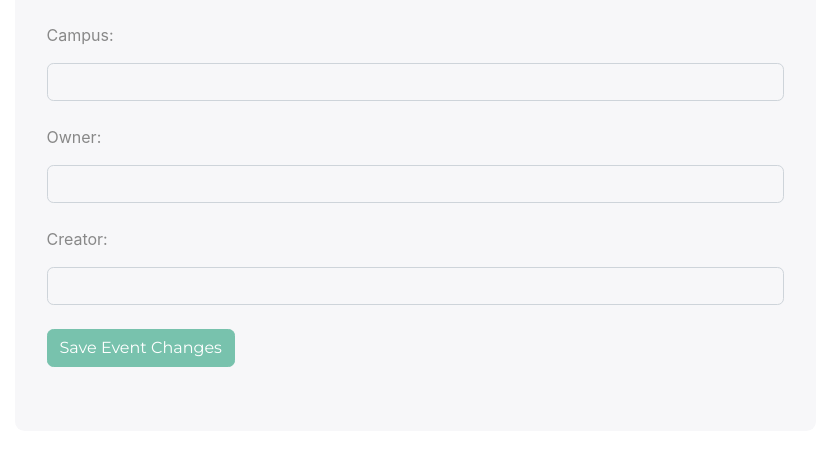
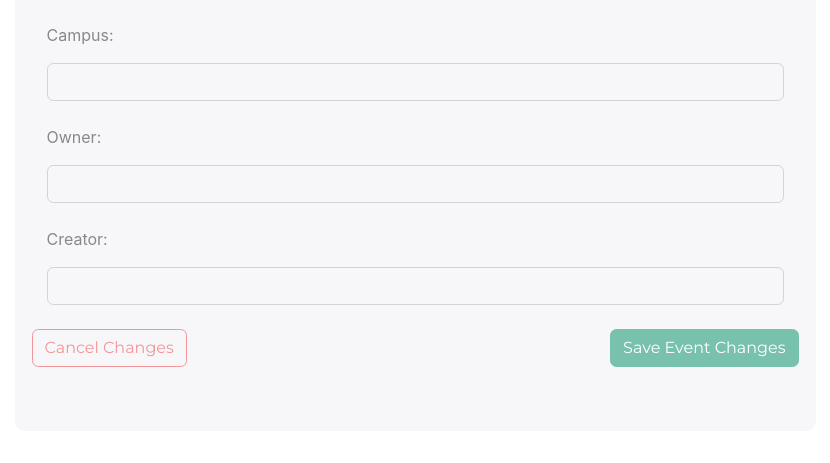
Before and after one commit to cmdevoto/event-planner, a Flask app: template eventPlannerApp/templates/events/editEvent.html in a window 1280 px wide. Shown: the part 639-1102 px from the top of the page, without its empty margins (225-1055 px from the left). Run offline with Flask 2, Linux system fonts and the light colour scheme; the template is opened without the code that fills it: values that come from a table or form of the project are taken from there, others are empty.

Commit message:
okay for real added cancel button, attempting to make it work

```diff
--- a/eventPlannerApp/modules/events/editEventPage.py
+++ b/eventPlannerApp/modules/events/editEventPage.py
@@ -22,6 +22,7 @@ def editEventPageRoute(eventId):
 
     eventDateTime = eventFromDb[2]
     event = {
+      "eventId": eventFromDb[0],
       "name": eventFromDb[1],
       "hour": eventDateTime.strftime("%-I"),
       "minute": eventDateTime.minute,
--- a/eventPlannerApp/templates/events/editEvent.html
+++ b/eventPlannerApp/templates/events/editEvent.html
@@ -70,12 +70,20 @@
       </fieldset>
       <br />
       <fieldset>
-        <div class="row">
-          <div class="col">
-            <button class="btn btn-primary" type="submit">Save Event Changes</button>
-          </div>
+        <div class="row" id="buttonsRow">
+          <a href="event/{{- data["event"]["eventId"] -}}">
+            <button type="button" class="btn btn-outline-secondary">Cancel Changes</button>
+          </a>
+          <button class="btn btn-primary" type="submit">Save Event Changes</button>
         </div>
       </fieldset>
     </form>
   </div>
+
+  <style>
+    #buttonsRow {
+      flex-wrap: wrap;
+      justify-content: space-between;
+    }
+  </style>
 {% endblock %}
--- a/eventPlannerApp/templates/events/viewEvent.html
+++ b/eventPlannerApp/templates/events/viewEvent.html
@@ -9,7 +9,7 @@
 
       <!--  TODO: Uncomment and see if this works -->
       <!-- {% if data["currentUserId"] == data["event"]["ownerUsername"] %} -->
-      <a href="/event/edit/{{ data["event"]["eventId"] }}">
+      <a href="/event/edit/{{- data["event"]["eventId"] -}}">
         <button type="button" class="btn btn-secondary">Edit Event</button>
       </a>
       <!--  {% endif %}  -->
```
